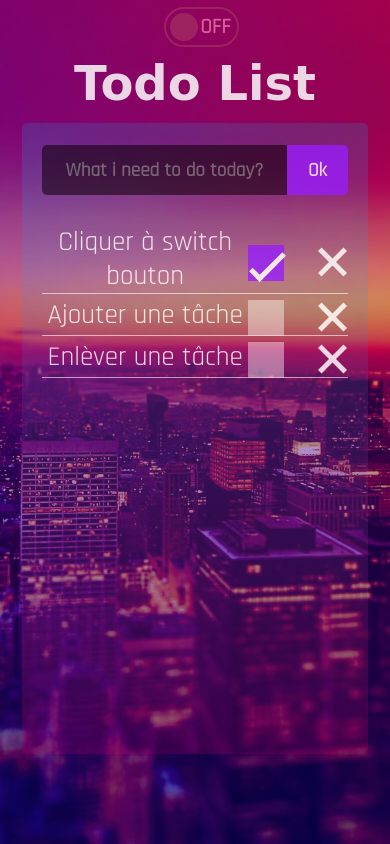
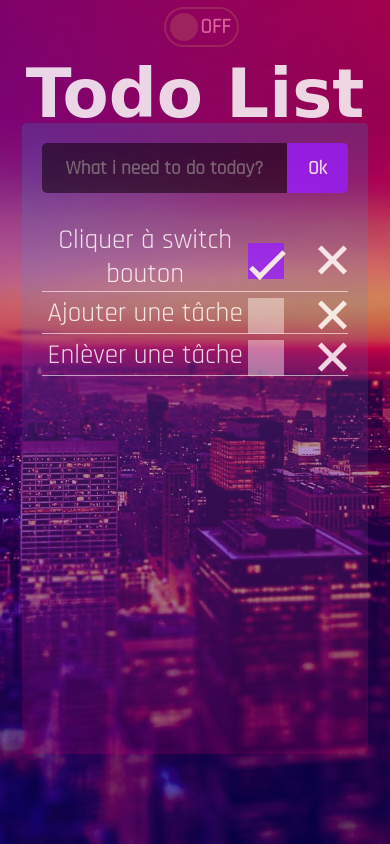
Before and after one commit to tuyengabi/TodoList-js, a plain HTML site: page index.html in a window 390 px wide. Drawn offline with nearby package versions, Linux system fonts and the light colour scheme; a web font is replaced by a local one.

Commit message:
delete tag img

```diff
--- a/css/style.css
+++ b/css/style.css
@@ -451,11 +451,11 @@ li {
         top: -56px;
         left: 0;
         right: 0;
-        font-size: 3rem;
+        font-size: 4.2rem;
         margin-top: 10px;
     }
     form {
-        margin-top: -16px;
+        margin-top: 0px;
     }
     input[type=text] {
         font-size: 1.2rem;
--- a/index.html
+++ b/index.html
@@ -23,7 +23,6 @@
 				<div class='toggle-text-on'>ON</div>
 			</div>
 			<h2>Todo List</h2>
-			<img src="" alt="">
 
 			<form class="do-Input">
 				<input id="my-Input" placeholder="What i need to do today?" type="text">
```
